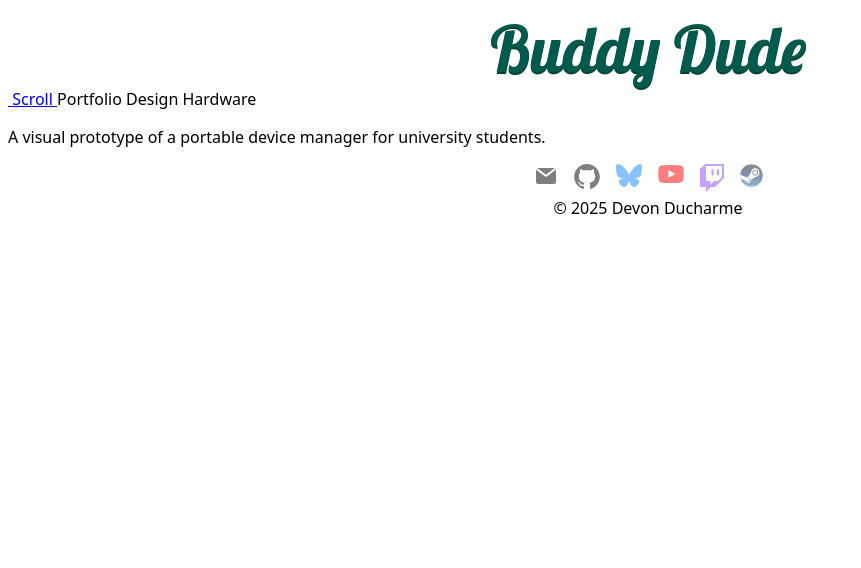
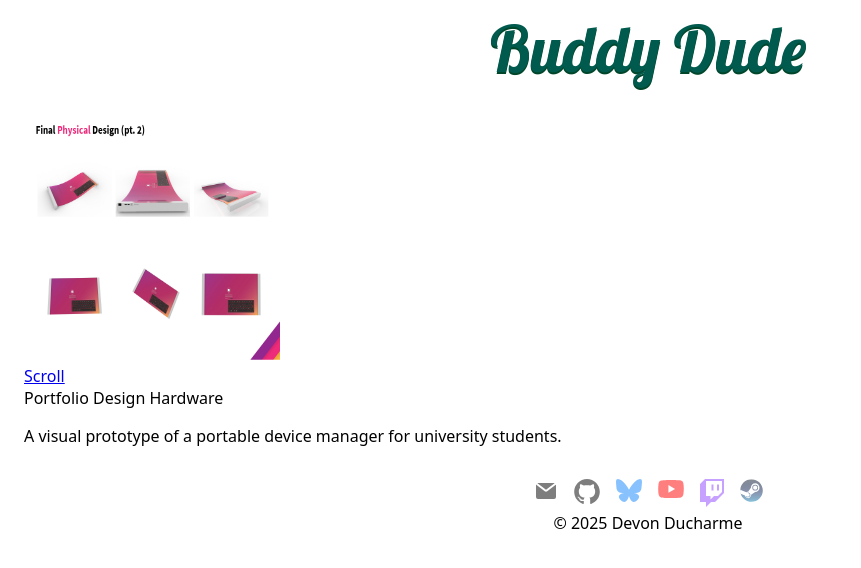
Before and after one commit to buddydudedev/portfolio.buddydude.dev, a Jekyll site: the page built from index.html, in a window 1280 px wide. Shown: the top 568 px of the page, without its empty margins (0-861 px from the left). Built offline with Jekyll 4.4.1, drawn with Linux system fonts in a browser that asks for light colours.

Commit message:
Better formatting

```diff
--- a/buddydude.dev.css
+++ b/buddydude.dev.css
@@ -10,7 +10,7 @@ body {
 }
 
 main {
-    max-width: 720px;
+    padding: 1rem;
 }
 
 header, footer {
--- a/index.html
+++ b/index.html
@@ -3,16 +3,24 @@ title: Welcome
 layout: default
 ---
 {% for post in site.posts %}
-    <section class="post">
+<section class="post">
+    <div>
         <a href="{{ post.url }}">
-            <image class="post-thumbnail" href="/assets/{{ post.assets_dir }}/{{ post.thumbnail }}" />
+            <image width="256px" height="256px" class="post-thumbnail" src="/assets/{{ post.assets_dir }}/{{ post.thumbnail }}" />
         </a>
+    </div>
+    <div>
         <a href="{{ post.url }}">
             <span>{{ post.title }}</span>
         </a>
+    </div>
+    <div>
         {% for category in post.categories %}
-            <span class="category-{{ category }}">{{ category }}</span>
+        <span class="category-{{ category }}">{{ category }}</span>
         {% endfor %}
+    </div>
+    <div>
         <p>{{ post.description }}</p>
-    </section>
+    </div>
+</section>
 {% endfor %}
```
